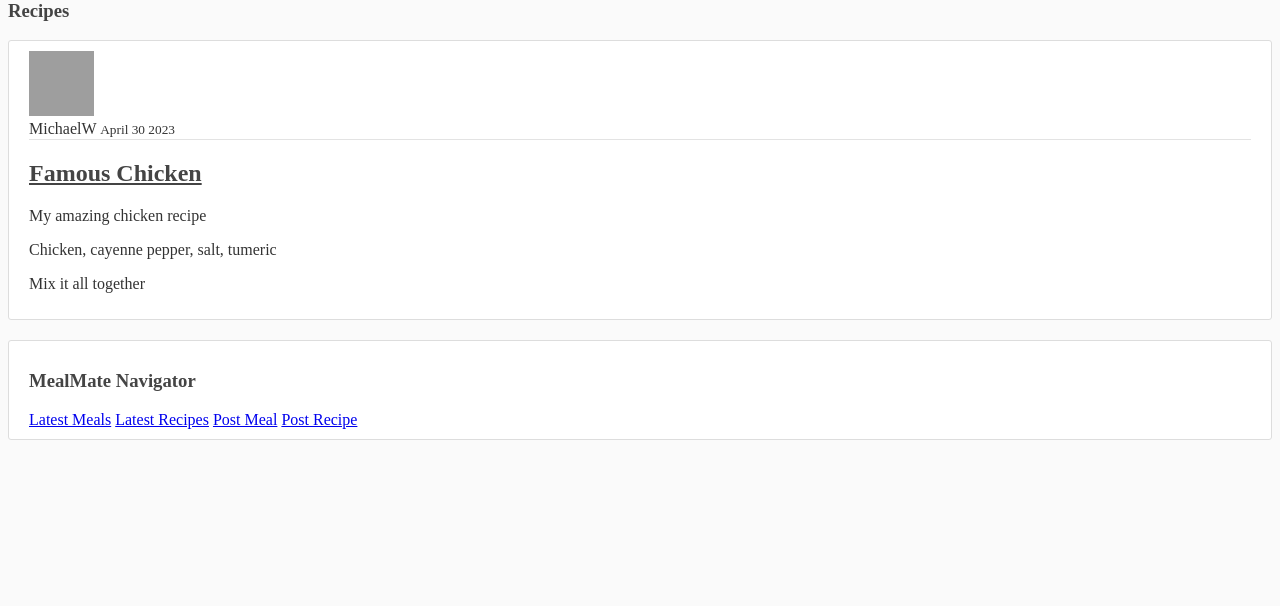
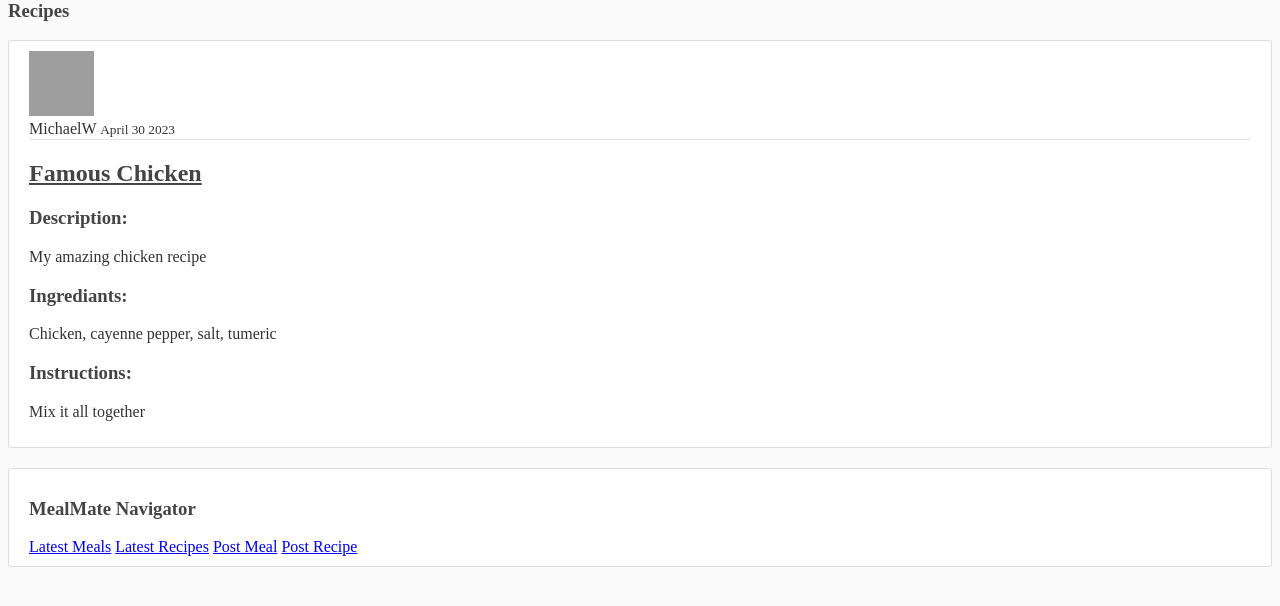
Before and after one commit to Mike-The-Knight/WebAppCW, a Django app: page /recipes in a window 1280 px wide. Shown: the part 153-759 px from the top of the page. Run offline with Django 4.2, Linux system fonts and the light colour scheme; data comes from the database, SQL or seed files in the repository; both versions use the stored data as it was after the commit; grey boxes are pictures that could not be loaded.

Commit message:
Updated meal and recipes details

```diff
--- a/project/templates/website/meal_detail.html
+++ b/project/templates/website/meal_detail.html
@@ -10,7 +10,9 @@
                 <small class="text-muted">{{ object.date_posted | date:"F d Y" }}</small>
             </div>
             <h2 class="article-title">{{ object.title }}</h2>
+            <h3>Description:</h3>
             <p class="article-content">{{ object.description }}</p>
+            <h3>Ingrediants:</h3>
             <p class="article-content">{{ object.ingrediants }}</p>
         </div>
     </article>
--- a/project/templates/website/meals.html
+++ b/project/templates/website/meals.html
@@ -12,7 +12,9 @@
                     <small class="text-muted">{{ meal.date_posted | date:"F d Y" }}</small>
                 </div>
                 <h2><a class="article-title" href="{% url 'meal-detail' meal.id %}">{{ meal.title }}</a></h2>
+                <h3>Description:</h3>
                 <p class="article-content">{{ meal.description }}</p>
+                <h3>Ingrediants:</h3>
                 <p class="article-content">{{ meal.ingrediants }}</p>
             </div>
         </article>
--- a/project/templates/website/recipe_detail.html
+++ b/project/templates/website/recipe_detail.html
@@ -10,8 +10,11 @@
                 <small class="text-muted">{{ object.date_posted | date:"F d Y" }}</small>
             </div>
             <h2 class="article-title">{{ object.title }}</h2>
+            <h3>Description:</h3>
             <p class="article-content">{{ object.description }}</p>
+            <h3>Ingrediants:</h3>
             <p class="article-content">{{ object.ingrediants }}</p>
+            <h3>Instructions:</h3>
             <p class="article-content">{{ object.instructions }}</p>
         </div>
     </article>
--- a/project/templates/website/recipes.html
+++ b/project/templates/website/recipes.html
@@ -12,8 +12,11 @@
                     <small class="text-muted">{{ recipe.date_posted | date:"F d Y" }}</small>
                 </div>
                 <h2><a class="article-title" href="{% url 'recipe-detail' recipe.id %}">{{ recipe.title }}</a></h2>
+                <h3>Description:</h3>
                 <p class="article-content">{{ recipe.description }}</p>
+                <h3>Ingrediants:</h3>
                 <p class="article-content">{{ recipe.ingrediants }}</p>
+                <h3>Instructions:</h3>
                 <p class="article-content">{{ recipe.instructions }}</p>
             </div>
         </article>
```
Also changed, not shown: project/db.sqlite3.
